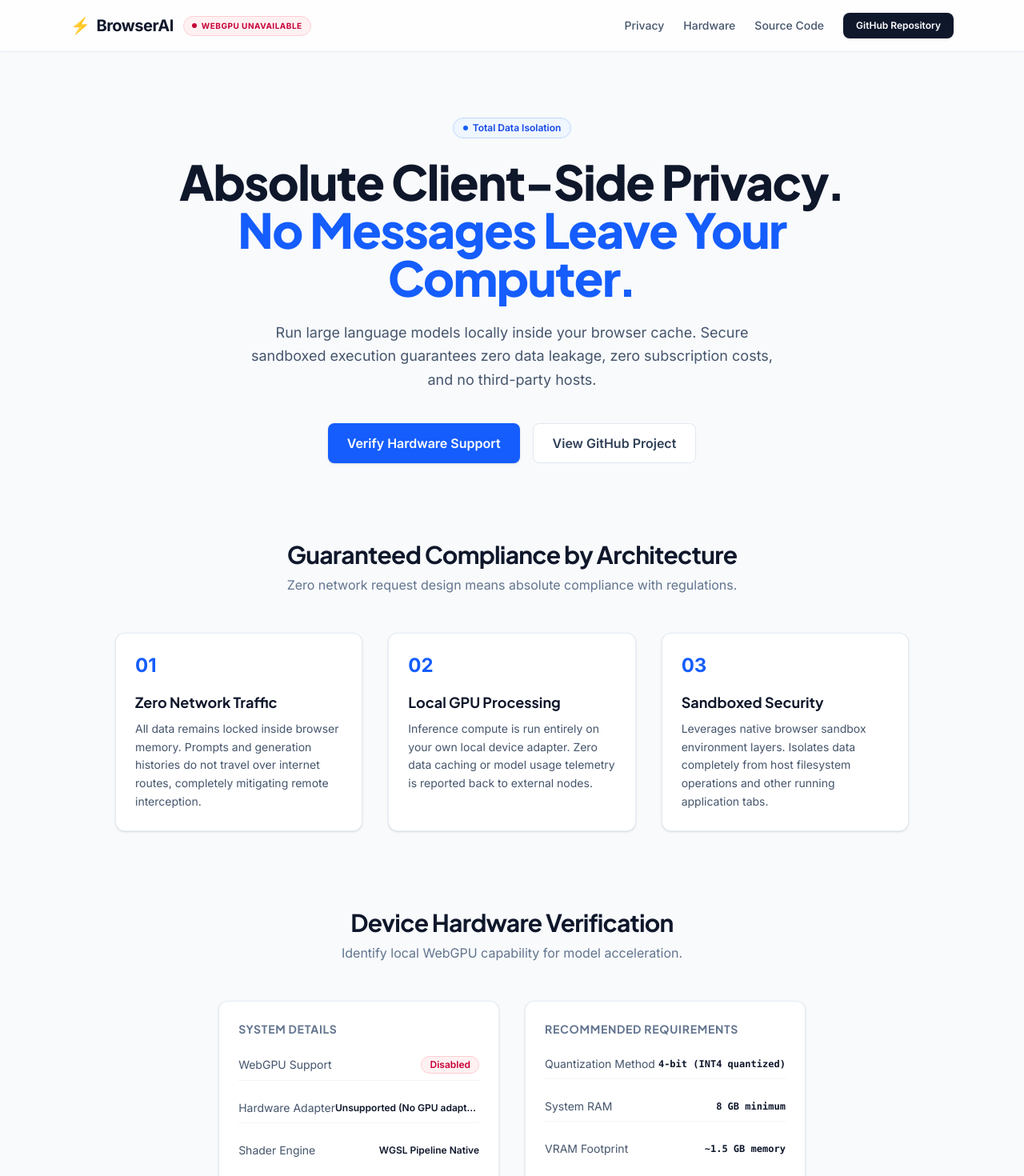
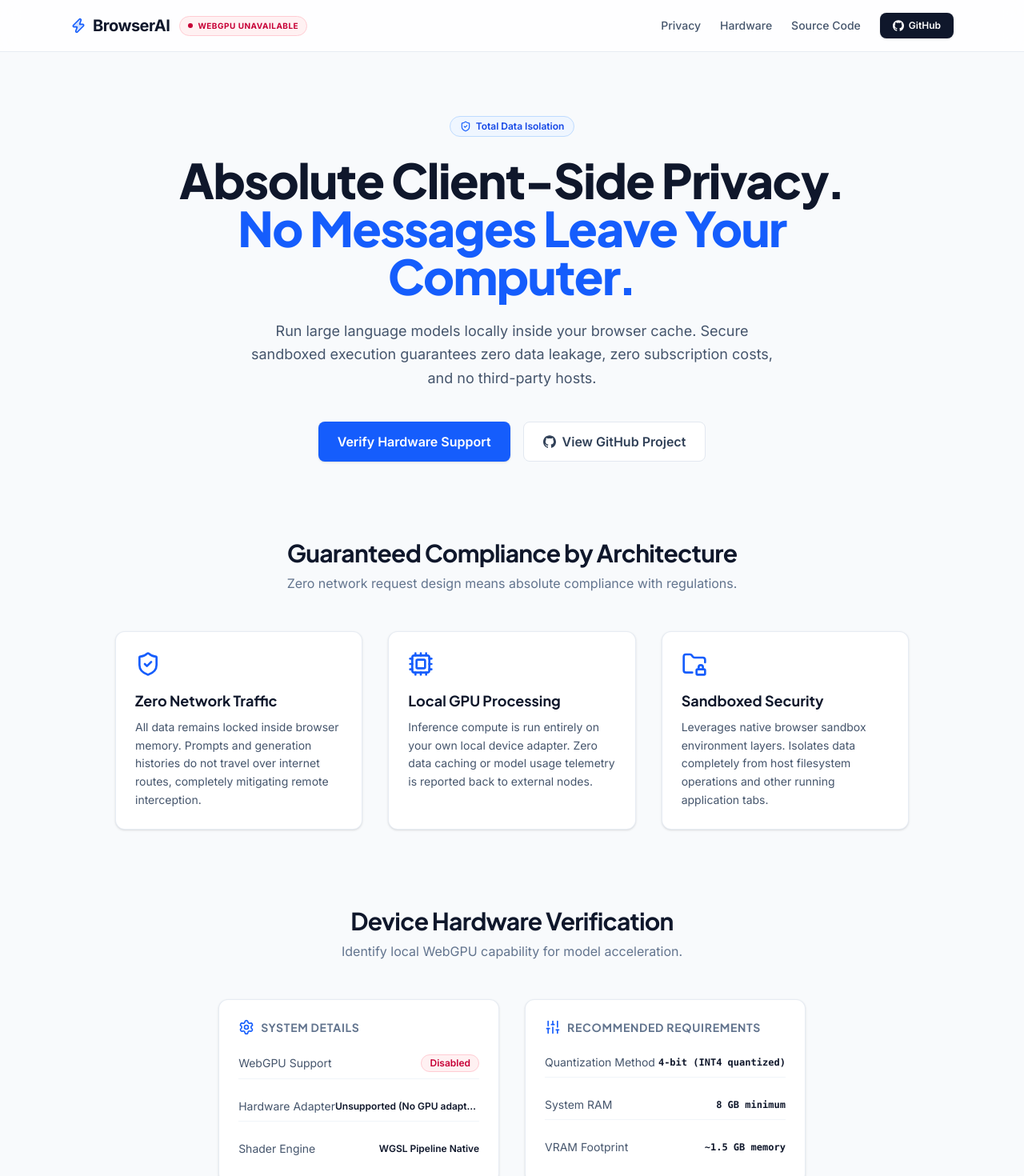
Before and after one commit to phaneesh29/browser_ai, a React (Vite) app: page / in a window 1280 px wide. Shown: the top 1470 px of the page at 80% size. Built offline with nearby package versions, Linux system fonts and the light colour scheme.

Commit message:
feat: replace all emojis with lucide-react icons
- Install lucide-react dependency
- Replace header, hero, features, and footer emojis with standard SVG vector icons
- Implement inline SVG for Github icon to avoid packaging export variance
- Clean up text elements

```diff
--- a/package.json
+++ b/package.json
@@ -12,6 +12,7 @@
   "dependencies": {
     "@tailwindcss/vite": "^4.3.2",
     "@tanstack/react-router": "^1.170.18",
+    "lucide-react": "^1.24.0",
     "react": "^19.2.7",
     "react-dom": "^19.2.7",
     "tailwindcss": "^4.3.2",
--- a/src/pages/Home.tsx
+++ b/src/pages/Home.tsx
@@ -1,5 +1,21 @@
 import { useEffect } from 'react'
 import { useAppStore } from '../stores/appStore'
+import {
+  Zap,
+  ShieldCheck,
+  Cpu,
+  FolderLock,
+  Settings,
+  Sliders,
+  Code2
+} from 'lucide-react'
+
+// Self-contained SVG for GitHub logo to prevent compiler export discrepancies
+const GithubIcon = (props: React.SVGProps<SVGSVGElement>) => (
+  <svg viewBox="0 0 24 24" fill="currentColor" {...props}>
+    <path d="M12 .297c-6.63 0-12 5.373-12 12 0 5.303 3.438 9.8 8.205 11.385.6.113.82-.258.82-.577 0-.285-.01-1.04-.015-2.04-3.338.724-4.042-1.61-4.042-1.61C4.422 18.07 3.633 17.7 3.633 17.7c-1.087-.744.084-.729.084-.729 1.205.084 1.838 1.236 1.838 1.236 1.07 1.835 2.809 1.305 3.495.998.108-.776.417-1.305.76-1.605-2.665-.3-5.466-1.332-5.466-5.93 0-1.31.465-2.38 1.235-3.22-.135-.303-.54-1.523.105-3.176 0 0 1.005-.322 3.3 1.23.96-.267 1.98-.399 3-.405 1.02.006 2.04.138 3 .405 2.28-1.552 3.285-1.23 3.285-1.23.645 1.653.24 2.873.12 3.176.765.84 1.23 1.91 1.23 3.22 0 4.61-2.805 5.625-5.475 5.92.42.36.81 1.096.81 2.22 0 1.606-.015 2.896-.015 3.286 0 .315.21.69.825.57C20.565 22.092 24 17.592 24 12.297c0-6.627-5.373-12-12-12"/>
+  </svg>
+)
 
 export default function Home() {
   const setPageTitle = useAppStore((s) => s.setPageTitle)
@@ -47,7 +63,7 @@ export default function Home() {
         <nav className="max-w-6xl mx-auto px-6 py-4 flex items-center justify-between">
           <div className="flex items-center gap-3">
             <span className="text-xl font-bold tracking-tight text-slate-900 flex items-center gap-2">
-              <span className="text-blue-600">⚡</span> BrowserAI
+              <Zap className="w-5 h-5 text-blue-600 fill-blue-600/20" /> BrowserAI
             </span>
             {webGpuSupported !== null && (
               <span className={`text-[10px] font-bold px-2.5 py-1 rounded-full flex items-center gap-1.5 uppercase tracking-wider border ${
@@ -68,9 +84,9 @@ export default function Home() {
               href={repoUrl}
               target="_blank"
               rel="noreferrer"
-              className="text-xs font-semibold px-4 py-2 bg-slate-900 hover:bg-slate-800 text-white rounded-lg transition-colors shadow-sm"
+              className="text-xs font-semibold px-4 py-2 bg-slate-900 hover:bg-slate-800 text-white rounded-lg transition-colors shadow-sm flex items-center gap-1.5"
             >
-              GitHub Repository
+              <GithubIcon className="w-3.5 h-3.5" /> GitHub
             </a>
           </div>
         </nav>
@@ -82,7 +98,7 @@ export default function Home() {
         {/* Hero Section */}
         <section className="text-center pt-8 max-w-4xl mx-auto px-4">
           <div className="inline-flex items-center gap-1.5 px-3 py-1 rounded-full border border-blue-200 bg-blue-50 text-blue-700 text-xs font-semibold mb-6">
-            <span className="w-1.5 h-1.5 rounded-full bg-blue-600"></span>
+            <ShieldCheck className="w-3.5 h-3.5 text-blue-600" />
             Total Data Isolation
           </div>
 
@@ -108,7 +124,7 @@ export default function Home() {
               rel="noreferrer"
               className="px-6 py-3 bg-white border border-slate-200 hover:bg-slate-50 text-slate-700 font-semibold rounded-lg transition-all flex items-center justify-center gap-2"
             >
-              View GitHub Project
+              <GithubIcon className="w-4 h-4 text-slate-700" /> View GitHub Project
             </a>
           </div>
         </section>
@@ -121,24 +137,24 @@ export default function Home() {
           </div>
 
           <div className="grid grid-cols-1 md:grid-cols-3 gap-8">
-            <div className="bg-white border border-slate-200/80 rounded-xl p-6 shadow-sm hover:shadow-md transition-shadow">
-              <div className="text-blue-600 text-2xl font-bold mb-4">01</div>
+            <div className="bg-white border border-slate-200/80 rounded-xl p-6 shadow-sm hover:shadow-md transition-all">
+              <ShieldCheck className="w-8 h-8 text-blue-600 mb-4" />
               <h3 className="text-lg font-bold text-slate-900 mb-2">Zero Network Traffic</h3>
               <p className="text-sm text-slate-600 leading-relaxed">
                 All data remains locked inside browser memory. Prompts and generation histories do not travel over internet routes, completely mitigating remote interception.
               </p>
             </div>
 
-            <div className="bg-white border border-slate-200/80 rounded-xl p-6 shadow-sm hover:shadow-md transition-shadow">
-              <div className="text-blue-600 text-2xl font-bold mb-4">02</div>
+            <div className="bg-white border border-slate-200/80 rounded-xl p-6 shadow-sm hover:shadow-md transition-all">
+              <Cpu className="w-8 h-8 text-blue-600 mb-4" />
               <h3 className="text-lg font-bold text-slate-900 mb-2">Local GPU Processing</h3>
               <p className="text-sm text-slate-600 leading-relaxed">
                 Inference compute is run entirely on your own local device adapter. Zero data caching or model usage telemetry is reported back to external nodes.
               </p>
             </div>
 
-            <div className="bg-white border border-slate-200/80 rounded-xl p-6 shadow-sm hover:shadow-md transition-shadow">
-              <div className="text-blue-600 text-2xl font-bold mb-4">03</div>
+            <div className="bg-white border border-slate-200/80 rounded-xl p-6 shadow-sm hover:shadow-md transition-all">
+              <FolderLock className="w-8 h-8 text-blue-600 mb-4" />
               <h3 className="text-lg font-bold text-slate-900 mb-2">Sandboxed Security</h3>
               <p className="text-sm text-slate-600 leading-relaxed">
                 Leverages native browser sandbox environment layers. Isolates data completely from host filesystem operations and other running application tabs.
@@ -157,7 +173,10 @@ export default function Home() {
           <div className="grid grid-cols-1 md:grid-cols-2 gap-8 max-w-4xl mx-auto">
             {/* Diagnostic Status Card */}
             <div className="bg-white border border-slate-200/80 rounded-xl p-6 shadow-sm">
-              <h3 className="text-sm font-bold text-slate-500 uppercase tracking-wider mb-4">System Details</h3>
+              <div className="flex items-center gap-2 mb-4">
+                <Settings className="w-5 h-5 text-blue-600" />
+                <h3 className="text-sm font-bold text-slate-500 uppercase tracking-wider">System Details</h3>
+              </div>
               <div className="space-y-4">
                 <div className="flex justify-between items-center py-2 border-b border-slate-100">
                   <span className="text-slate-600 text-sm">WebGPU Support</span>
@@ -182,7 +201,10 @@ export default function Home() {
 
             {/* Spec Card */}
             <div className="bg-white border border-slate-200/80 rounded-xl p-6 shadow-sm">
-              <h3 className="text-sm font-bold text-slate-500 uppercase tracking-wider mb-4">Recommended Requirements</h3>
+              <div className="flex items-center gap-2 mb-4">
+                <Sliders className="w-5 h-5 text-blue-600" />
+                <h3 className="text-sm font-bold text-slate-500 uppercase tracking-wider">Recommended Requirements</h3>
+              </div>
               <div className="space-y-4">
                 <div className="flex justify-between items-center py-2 border-b border-slate-100">
                   <span className="text-slate-600 text-sm">Quantization Method</span>
@@ -204,6 +226,7 @@ export default function Home() {
         {/* Open Source Contribution Section */}
         <section id="opensource" className="max-w-4xl mx-auto px-4 scroll-mt-24 text-center">
           <div className="bg-white border border-slate-200/80 rounded-2xl p-8 shadow-sm max-w-3xl mx-auto">
+            <Code2 className="w-8 h-8 text-blue-600 mx-auto mb-4" />
             <h2 className="text-2xl sm:text-3xl font-bold tracking-tight text-slate-900">100% Open Source</h2>
             <p className="text-slate-500 mt-2 max-w-xl mx-auto leading-relaxed">
               We believe in public auditability. Inspect our codebase, contribute logic, and review local data confinement strategies directly on our GitHub repository.
@@ -213,9 +236,9 @@ export default function Home() {
                 href={repoUrl}
                 target="_blank"
                 rel="noreferrer"
-                className="inline-flex items-center gap-2 px-6 py-3 bg-slate-900 hover:bg-slate-800 text-white font-semibold rounded-lg transition-all"
+                className="inline-flex items-center gap-2 px-6 py-3 bg-slate-900 hover:bg-slate-800 text-white font-semibold rounded-lg transition-all shadow-sm"
               >
-                Browse Code on GitHub
+                <GithubIcon className="w-4 h-4" /> Browse Code on GitHub
               </a>
             </div>
           </div>
```
Also changed, not shown: 1 other file (tests, documents, lock files or other folders).
